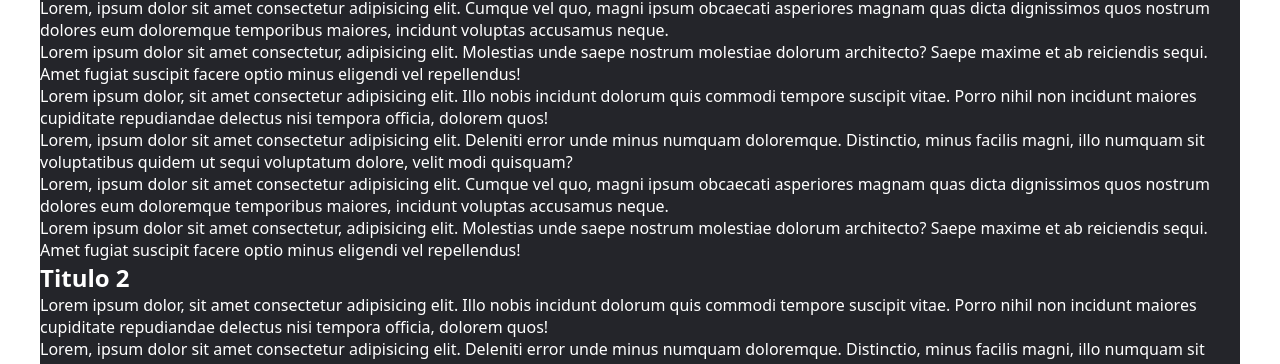
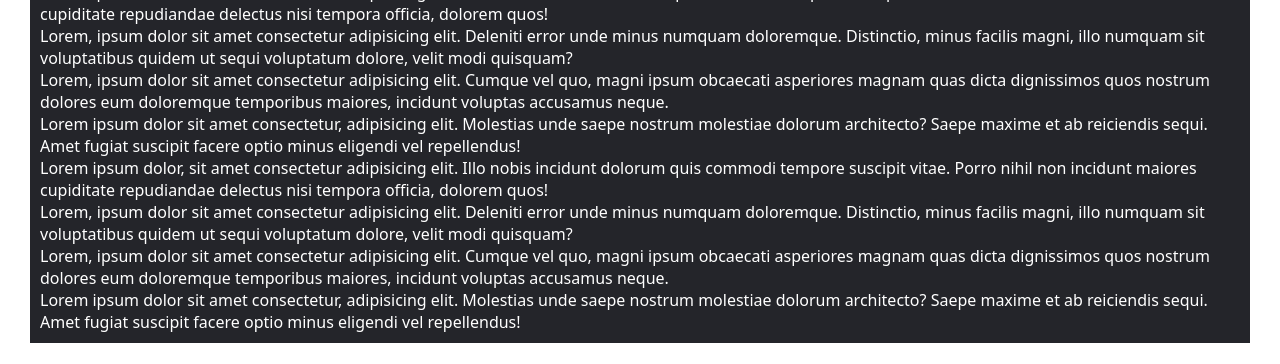
Before and after one commit to arielrlima/arielrlima.github.io, a plain HTML site: page index.html in a window 1280 px wide. Shown: the part 194-558 px from the top of the page. Drawn offline with Linux system fonts and the light colour scheme.

Commit message:
Update style.css

```diff
--- a/assets/style.css
+++ b/assets/style.css
@@ -95,4 +95,10 @@
     background-color: #24252a;
     max-width: 75rem;
     margin-inline: auto;
+    margin-top: 30px;
+    padding: 10px;
 }
+
+section h2 {
+    font-size: 3rem;
+}
```
